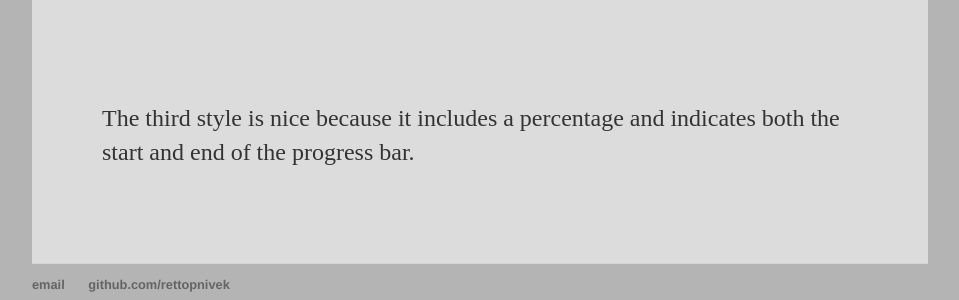
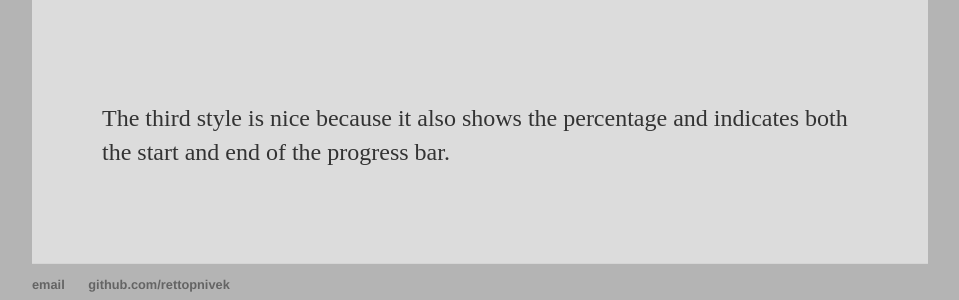
Before and after one commit to rettopnivek/rettopnivek.github.io, a Jekyll site: the page built from pages/Progress_bar.md, in a window 1280 px wide. Shown: the part 549-849 px from the top of the page, without its empty margins (160-1119 px from the left). Built offline with Jekyll 4.4.1, drawn with Linux system fonts in a browser that asks for light colours.

Commit message:
Update Progress_bar.md

```diff
--- a/pages/Progress_bar.md
+++ b/pages/Progress_bar.md
@@ -16,4 +16,4 @@ for (i in 1:total) {
 }
 close(pb)
 ~~~
-The third style is nice because it includes a percentage and indicates both the start and end of the progress bar.
+The third style is nice because it also shows the percentage and indicates both the start and end of the progress bar.
```
